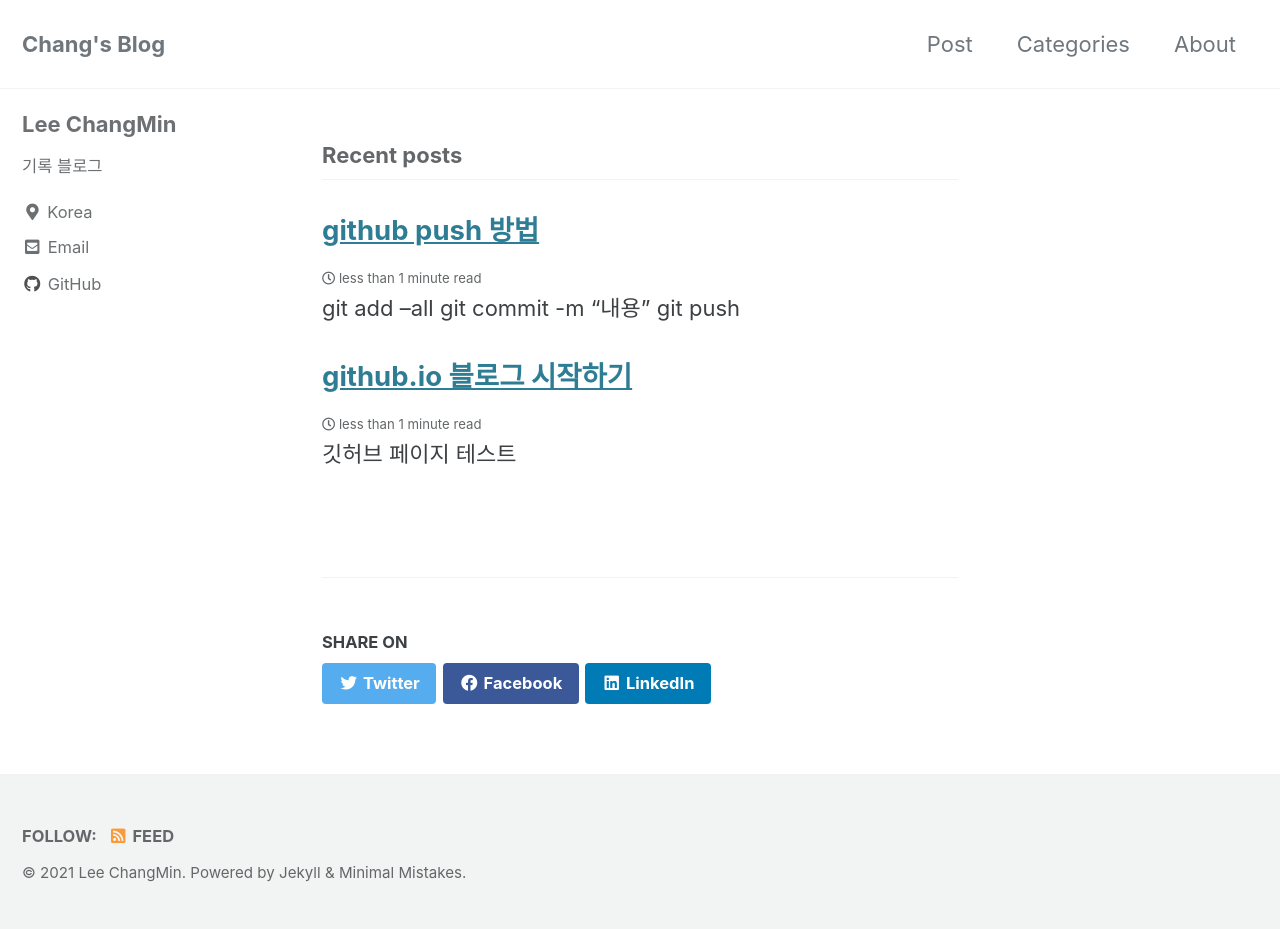
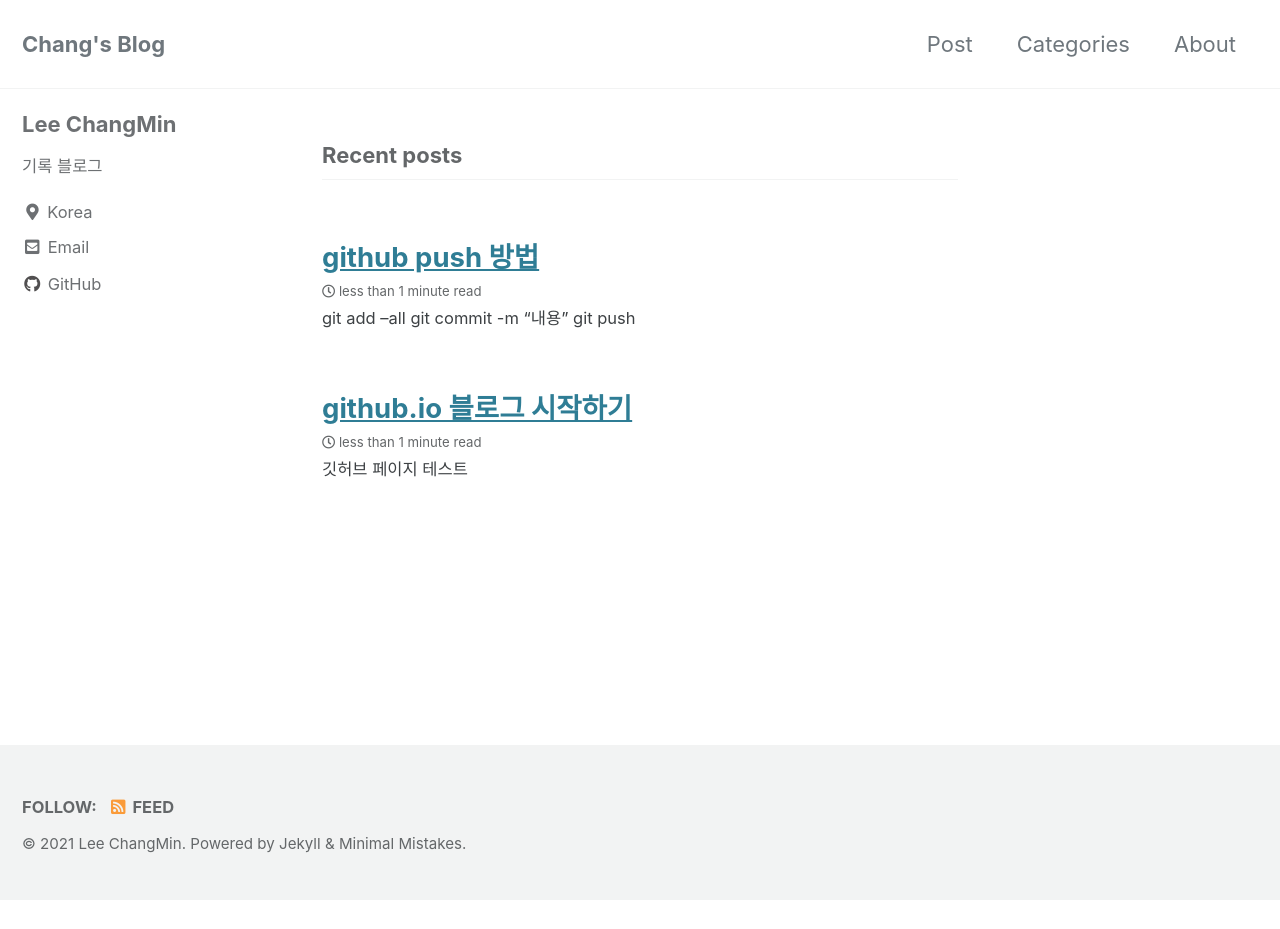
Before and after one commit to changmin2/changmin2.github.io, a Jekyll site: the page built from index.html, in a window 1280 px wide. Built offline with Jekyll 4.4.1, drawn with Linux system fonts in a browser that asks for light colours; cached includes are drawn as plain includes; the list of posts is cut into pages by our own code; after the commit the page ends 900 px from its top, so only the background shows below that.

Commit message:
Update archive.html

```diff
--- a/_layouts/archive.html
+++ b/_layouts/archive.html
@@ -17,93 +17,10 @@ layout: default
 <div id="main" role="main">
   {% include sidebar.html %}
 
-  <article class="page" itemscope itemtype="https://schema.org/CreativeWork">
-    {% if page.title %}<meta itemprop="headline" content="{{ page.title | markdownify | strip_html | strip_newlines | escape_once }}">{% endif %}
-    {% if page.excerpt %}<meta itemprop="description" content="{{ page.excerpt | markdownify | strip_html | strip_newlines | escape_once }}">{% endif %}
-    {% if page.date %}<meta itemprop="datePublished" content="{{ page.date | date: "%B %d, %Y" }}">{% endif %}
-    {% if page.last_modified_at %}<meta itemprop="dateModified" content="{{ page.last_modified_at | date: "%B %d, %Y" }}">{% endif %}
-
-    <div class="page__inner-wrap">
-      {% unless page.header.overlay_color or page.header.overlay_image %}
-        <header>
-          {% if page.title %}<h1 id="page-title" class="page__title" itemprop="headline">{{ page.title | markdownify | remove: "<p>" | remove: "</p>" }}</h1>{% endif %}
-          {% if page.read_time %}
-<!--
-            <p class="page__meta"><i class="far fa-clock" aria-hidden="true"></i> {% include read-time.html %}</p>
-            devinlife comments :
-                싱글 페이지(포스트)에 제목 밑에 Updated 시간 표기
-                기존에는 read_time이 표기. read_time -> date 변경
--->
-            <p class="page__date"><i class="fas fa-fw fa-calendar-alt" aria-hidden="true"></i> {{ site.data.ui-text[site.locale].date_label | default: "Updated:" }} <time datetime="{{ page.date | date_to_xmlschema }}">{{ page.date | date: "%B %d, %Y" }}</time></p>
-          {% endif %}
-        </header>
-      {% endunless %}
-
-      <section class="page__content" itemprop="text">
-        {% if page.toc or page.toc_ads %}
-          <aside class="sidebar__right {% if page.toc_sticky %}sticky{% endif %}">
-            <nav class="toc">
-              {% if page.toc %}
-                <header><h4 class="nav__title"><i class="fas fa-{{ page.toc_icon | default: 'file-alt' }}"></i> {{ page.toc_label | default: site.data.ui-text[site.locale].toc_label }}</h4></header>
-                {% include toc.html sanitize=true html=content h_min=1 h_max=6 class="toc__menu" %}
-              {% endif %}
-            </nav>
-            <!-- devinlife comment : right-sidebar ads -->
-            <nav class="toc-custom">
-              {% if page.toc_ads %}
-                {% include GoogleAdSenseSidbar.html %}
-              {% endif %}
-            </nav>
-          </aside>
-        {% endif %}
-        {{ content }}
-        {% if page.link %}<div><a href="{{ page.link }}" class="btn btn--primary">{{ site.data.ui-text[site.locale].ext_link_label | default: "Direct Link" }}</a></div>{% endif %}
-      </section>
-
-      <footer class="page__meta">
-        {% if site.data.ui-text[site.locale].meta_label %}
-          <h4 class="page__meta-title">{{ site.data.ui-text[site.locale].meta_label }}</h4>
-        {% endif %}
-        {% include page__taxonomy.html %}
-        {% if page.last_modified_at %}
-          <p class="page__date"><strong><i class="fas fa-fw fa-calendar-alt" aria-hidden="true"></i> {{ site.data.ui-text[site.locale].date_label | default: "Updated:" }}</strong> <time datetime="{{ page.last_modified_at | date: "%Y-%m-%d" }}">{{ page.last_modified_at | date: "%B %d, %Y" }}</time></p>
-        {% elsif page.date %}
-          <p class="page__date"><strong><i class="fas fa-fw fa-calendar-alt" aria-hidden="true"></i> {{ site.data.ui-text[site.locale].date_label | default: "Updated:" }}</strong> <time datetime="{{ page.date | date_to_xmlschema }}">{{ page.date | date: "%B %d, %Y" }}</time></p>
-        {% endif %}
-      </footer>
-
-      {% if page.share %}{% include social-share.html %}{% endif %}
-
-      {% include post_pagination.html %}
-    </div>
-
-    {% if jekyll.environment == 'production' and site.comments.provider and page.comments %}
-      {% include comments.html %}
-    {% endif %}
-  </article>
-
-  {% comment %}<!-- only show related on a post page when `related: true` -->{% endcomment %}
-  {% if page.id and page.related and site.related_posts.size > 0 %}
-    <div class="page__related">
-      <h4 class="page__related-title">{{ site.data.ui-text[site.locale].related_label | default: "You May Also Enjoy" }}</h4>
-      <div class="grid__wrapper">
-        {% for post in site.related_posts limit:4 %}
-          {% include archive-single.html type="grid" %}
-        {% endfor %}
-      </div>
-    </div>
-  {% comment %}<!-- otherwise show recent posts if no related when `related: true` -->{% endcomment %}
-  {% elsif page.id and page.related %}
-    <div class="page__related">
-      <h4 class="page__related-title">{{ site.data.ui-text[site.locale].related_label | default: "You May Also Enjoy" }}</h4>
-      <div class="grid__wrapper">
-        {% for post in site.posts limit:4 %}
-          {% if post.id == page.id %}
-            {% continue %}
-          {% endif %}
-          {% include archive-single.html type="grid" %}
-        {% endfor %}
-      </div>
-    </div>
-  {% endif %}
+  <div class="archive">
+    {% unless page.header.overlay_color or page.header.overlay_image %}
+      <h1 id="page-title" class="page__title">{{ page.title }}</h1>
+    {% endunless %}
+    {{ content }}
+  </div>
 </div>
```
